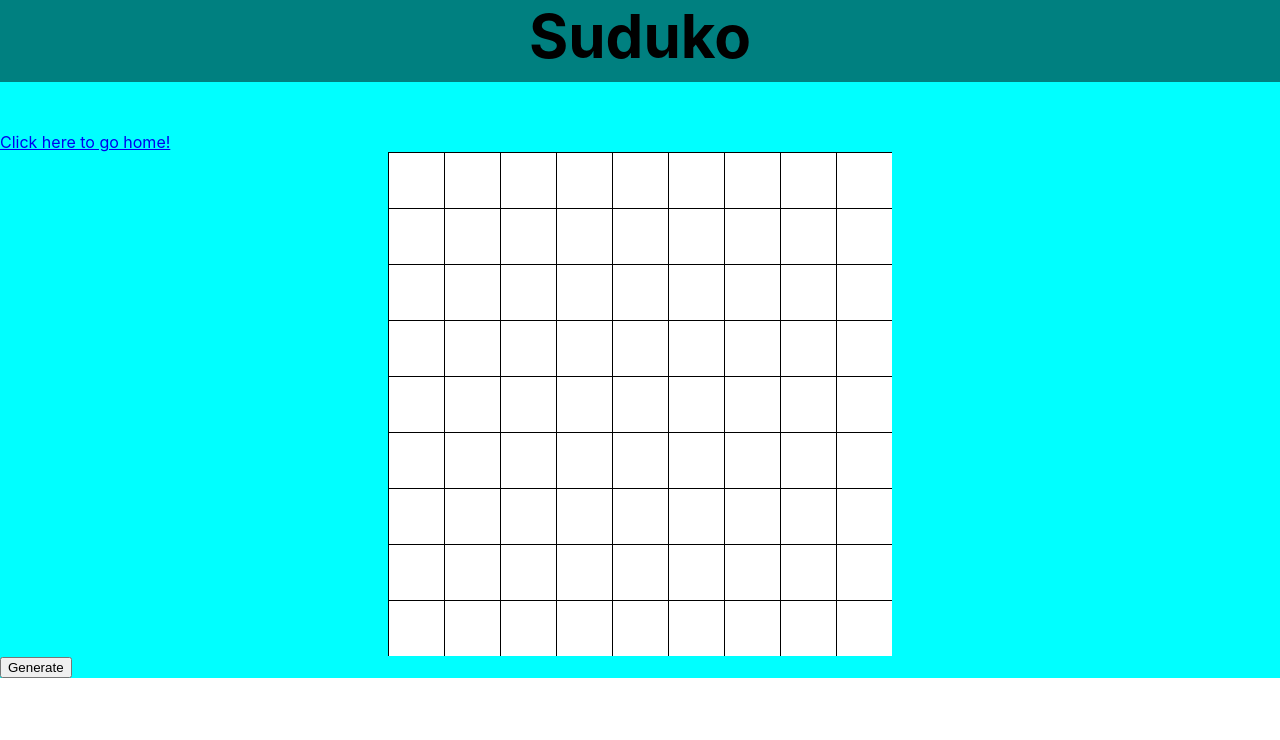
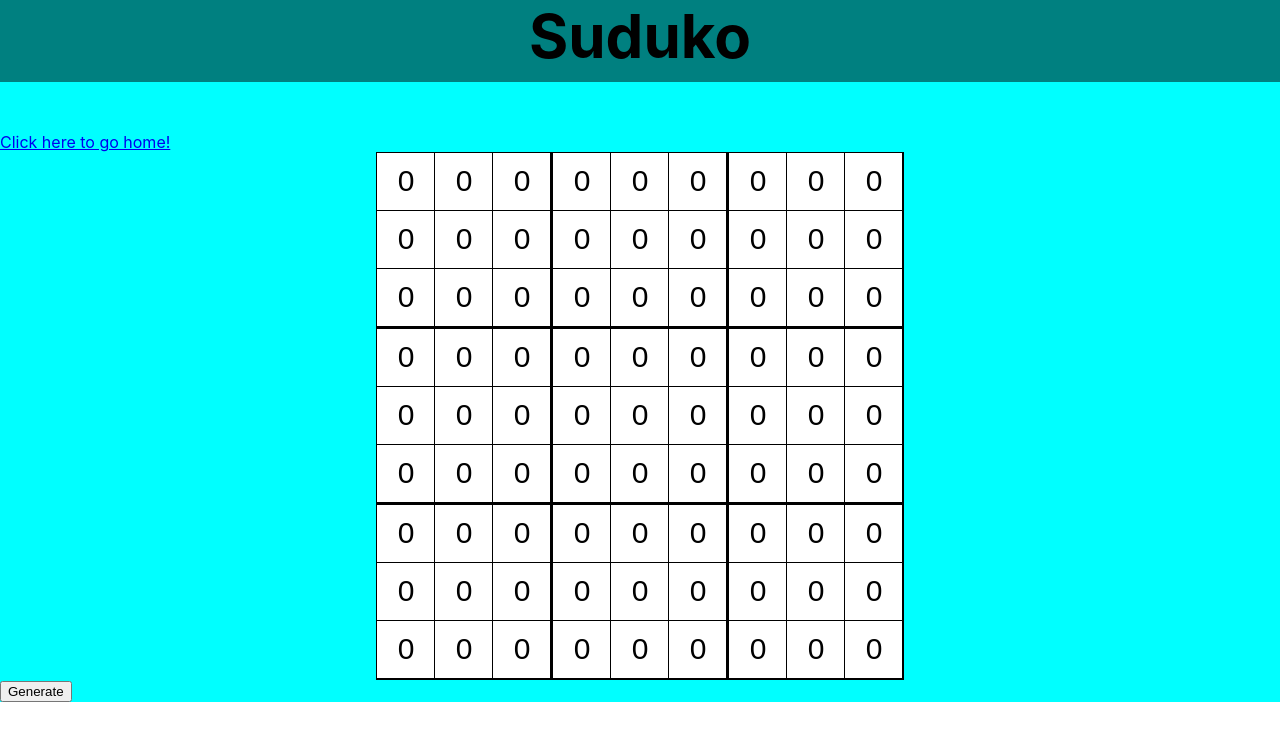
Before and after one commit to JasonScaramuzza/my-webgames-react-app, a React (Create React App) app: page /suduko in a window 1280 px wide. Shown: the top 740 px of the page. Built offline with nearby package versions, Linux system fonts and the light colour scheme.

Commit message:
Board state working
Board state now changes according to user changes.

```diff
--- a/src/suduko/Cell.jsx
+++ b/src/suduko/Cell.jsx
@@ -1,21 +1,11 @@
-export const Cell = (props) => {
-    //props.row
-    //props.cell
-    //props.cellID
-    //props.cellValue
-    //props.cellReadOnly
-    return(
-        <div className={`cell ${props.row} ${props.cell}`} id={props.cellID}>
-            <input
-            className="input-style-1"
-            id={`input-${props.cellID}`}
-            defaultValue={props.cellValue}
-            maxLength="1"
-            type='number'
-            readOnly={props.cellReadOnly}>
-            </input>
-        </div>
-    );
-};
+export class Cell{
+    constructor(row, column, cellID, cellValue, cellReadOnly){
+        this.row = row;
+        this.column = column;
+        this.cellID = cellID;
+        this.cellValue = cellValue;
+        this.cellReadOnly = cellReadOnly;
+    }
+}
 
 export default Cell;
--- a/src/suduko/SudukoBoardComponent.js
+++ b/src/suduko/SudukoBoardComponent.js
@@ -6,49 +6,66 @@ import { Cell } from './Cell';
 const SudukoBoardComponent = () =>  {
   const [boardOne, setBoardOne] = useState([]);
 
+
   useEffect(() => {
     initialiseBoard();
   }, [])
+
 
   function initialiseBoard(){
     var board = []
     for(let i = 0; i< 9; i++){
       var row = [];
       for(let j = 0; j< 9; j++){
-        row.push(
-          <Cell
-            row={("row-"+i)}
-            cell={("cell-"+j)}
-            cellID={("row-"+i+"-cell-"+j)}
-            cellValue={0}
-            cellReadOnly={false}>
-          </Cell>
-        )
-
+        row.push(new Cell((i), (j), ("row-"+i+"-column-"+j), 0, false))
       }
-      board.push([row])
+      board.push(row)
       row=[]
     }
     setBoardOne(board);
   }
 
+
+  function updateCellChange(newValue, oldCell){
+      const updatedBoard = boardOne.map((rows) => {
+        return(rows.map((cell) => {
+          if(cell.cellID === oldCell.cellID){
+            if(newValue < 0 || newValue > 9){
+              return cell;
+            }else{
+              return (new Cell(oldCell.row, oldCell.column,  oldCell.cellID, newValue, oldCell.cellReadOnly));
+            }
+          }else{
+            return cell;
+          }
+        }))
+      });
+      setBoardOne(updatedBoard);
+  }
+
+
   return (
     <div>
-        {boardOne.map(([theRows]) => {
+        {boardOne.map((theRows) => {
           return(
           <div className="row">
-            {theRows.map((cell) => (
-              <Cell
-                row={cell.row}
-                cell={cell.cell}
-                cellID={cell.cellID}
-                cellValue={cell.cellValue}
-                cellReadOnly={cell.cellReadOnly}
-                key={cell.cellID}>
-              </Cell>
-            ))}
+            {theRows.map((cell) => {
+              return(
+                <input
+                    onChange={e => updateCellChange(e.target.value, cell)}
+                    className={`cell row-${cell.row} column-${cell.column}`}
+                    id={`${cell.cellID}`}
+                    value={cell.cellValue}
+                    readOnly={cell.cellReadOnly}
+                    maxLength="1"
+                    type='number'>
+                    {cell.Value}
+                </input>
+              )
+            })}
           </div>
-        )})}
+          )
+        })}
     </div>
   );
 };
--- a/src/suduko/sudukoStyle.css
+++ b/src/suduko/sudukoStyle.css
@@ -23,8 +23,9 @@
 
   .cell{
     text-align: center;
-    width: 55px;
+    width: 37px;
     height: 55px;
+    padding-left: 18px;
     font-size: 30px;
     background-color: white;
     border: 0px;
@@ -34,17 +35,17 @@
     border-color: black;
   }
 
-  .cell-2{
+  .column-2{
     border-right: 2px;
     border-style: solid;
     border-color: black;
   }
-  .cell-5{
+  .column-5{
     border-right: 2px;
     border-style: solid;
     border-color: black;
   }
-  .cell-8{
+  .column-8{
     border-right: 2px;
     border-style: solid;
     border-color: black;
@@ -65,18 +66,3 @@
     border-style: solid;
     border-color: black;
   }
-
-  .input-style-1{
-    text-align: center;
-    padding-top: 9px;
-    padding-bottom: 11px;
-    padding-left: 10px;
-    padding-right: 10px;
-    margin-left: 5px;
-    background: none;
-    width: 40px;
-    height: 40px;
-    font-size: 32px;
-    border: 0;
-    outline: 0;
-  }
```
